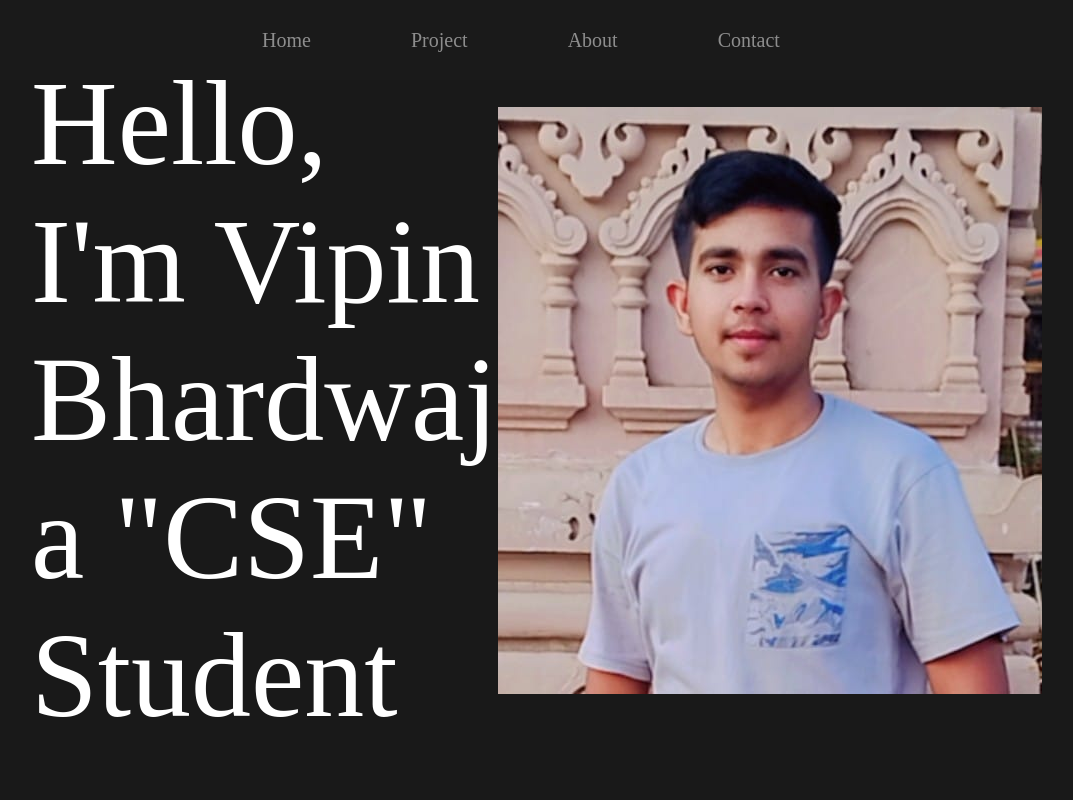
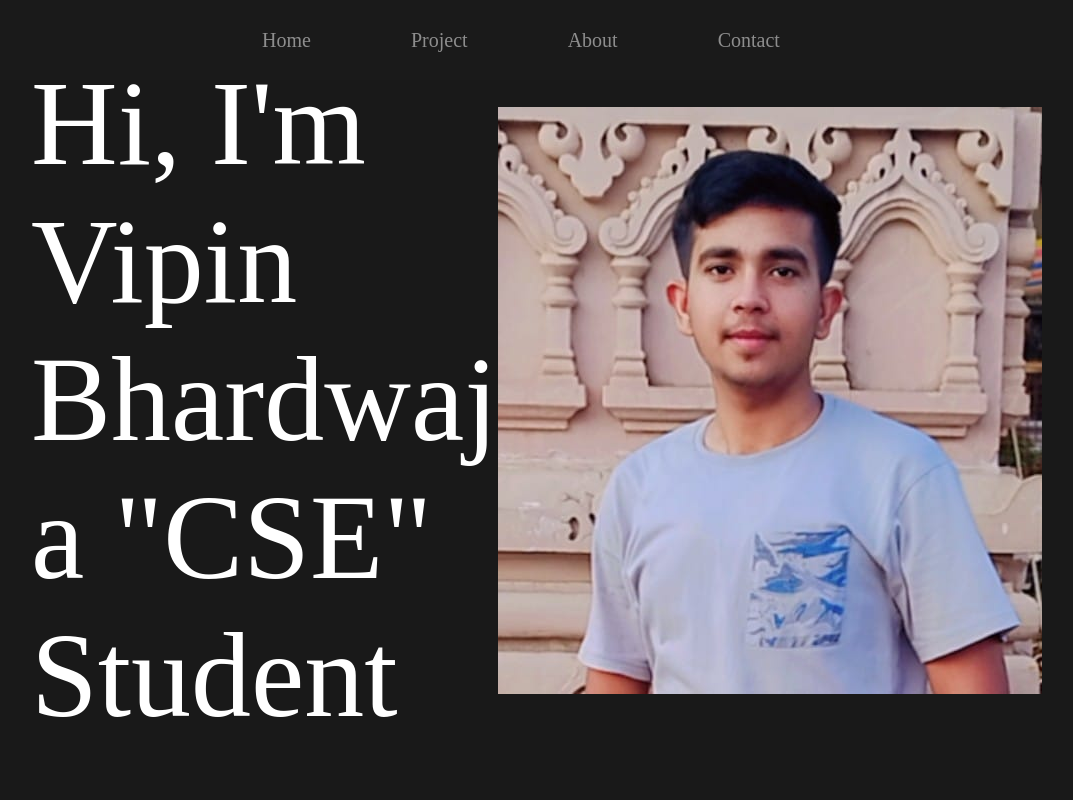
Before and after one commit to vipin973/portfolio, a plain HTML site: page index.html in a window 1280 px wide. Shown: the top 800 px of the page, without its empty margins (119-1192 px from the left). Drawn offline with Linux system fonts and the light colour scheme; files whose address does not match are found by name.

Commit message:
Update index.html

```diff
--- a/index.html
+++ b/index.html
@@ -24,7 +24,7 @@
     <!--Home section-->
     <section id="home" class="home-section active">
         <h1 class="hero-heading">
-        Hello, I'm Vipin Bhardwaj<br />
+        Hi, I'm Vipin Bhardwaj<br />
             a  "CSE" Student
         </h1>
         <img src="img/home.jpg" alt="">
```
